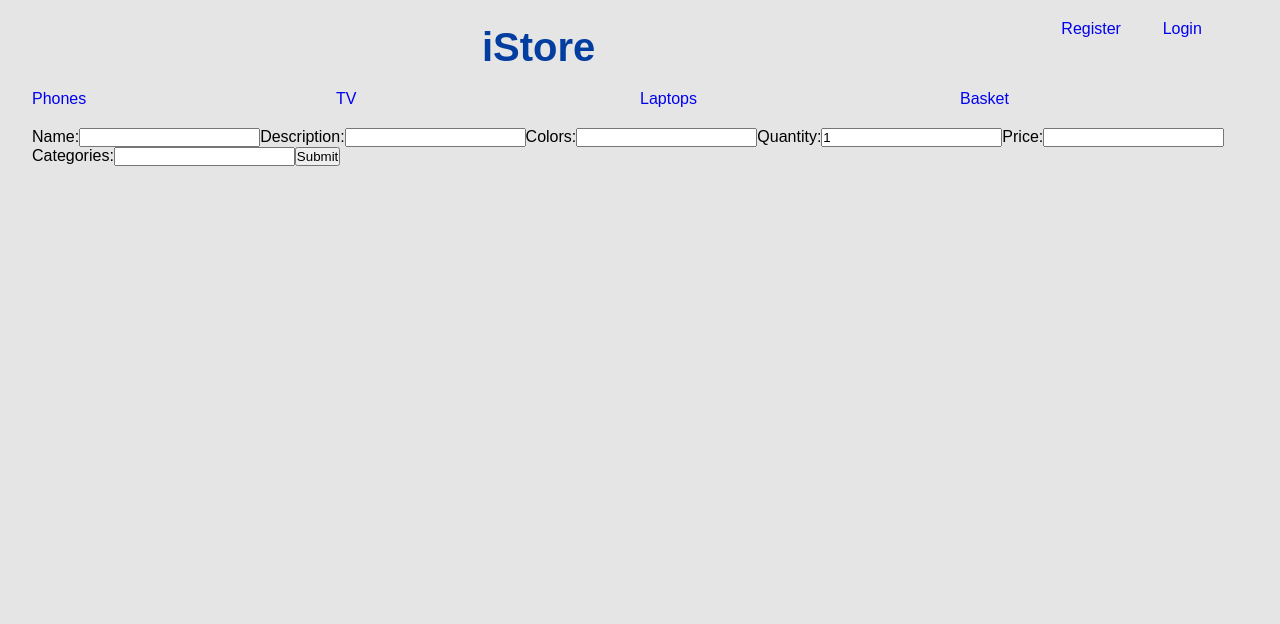
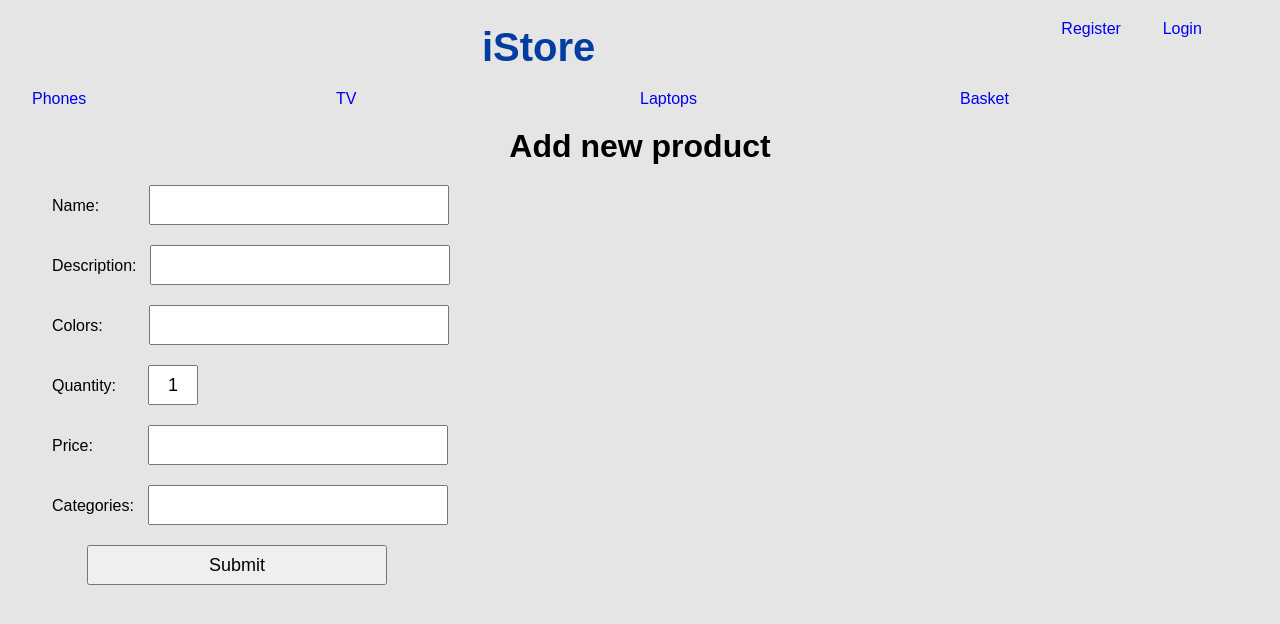
Before and after one commit to ValGeorgiev/iStore, a React (Create React App) app: page /admin/product in a window 1280 px wide. Shown: the top 624 px of the page. Built offline with nearby package versions, Linux system fonts and the light colour scheme.

Commit message:
Add product form styling and fix functionality

```diff
--- a/app/routes/product.js
+++ b/app/routes/product.js
@@ -47,6 +47,7 @@
 			name: req.body.name,
 			description: req.body.description,
 			color: req.body.color,
+			category: req.body.category,
 			quantity: req.body.quantity,
 			price: req.body.price
 		}
--- a/src/components/Auth.js
+++ b/src/components/Auth.js
@@ -73,10 +73,8 @@
                 ajax.post('http://localhost:3001/user/profile-data', { userId: userId })
                     .end((error, data) => {
                         if (!!error) {
-                            console.log(this.isAdmin);
                             this.isAdmin = false;
                             this.isAuthenticated = false;
-                            console.log(this.isAdmin);
                             callback({
                                 user: {},
                                 isAdmin: this.isAdmin,
--- a/src/components/Product.js
+++ b/src/components/Product.js
@@ -5,6 +5,7 @@
 import defaultImage from '../../public/img/default_product.jpg';
 import '../css/product.css';
 
+import Auth from './Auth';
 import AddProduct from './AddProduct';
 
 class Product extends Component {
@@ -24,11 +25,13 @@
 
 	componentWillReceiveProps(nextProps) {
 		this.getProduct(nextProps.routeParams.id);
+		console.log(Auth.isAdmin);
     }
 
 	componentWillMount() {
 		if (!!this.state.product ) {
 			this.getProduct(this.props.routeParams.id);
+			console.log(Auth.isAdmin);
         }
 	}
 
--- a/src/components/ProductForm.js
+++ b/src/components/ProductForm.js
@@ -2,7 +2,7 @@
 import ajax from 'superagent';
 
 import SERVER_URL from '../config';
-
+import '../css/productform.css';
 
 class ProductForm extends Component {
 	constructor(props) {
@@ -75,7 +75,7 @@
 
 	addProduct() {
 		let {name, description, colors, quantity, price, categories} = this.state;
-
+		console.log(categories);
 		ajax.post(SERVER_URL + '/product/add')
 			.send({
 				name: name,
@@ -99,32 +99,33 @@
 	    return (
 			<div className="row product-form-wrapper">
 				<div className="col-xs-12">
+					<h1>Add new product</h1>
 			  		<form onSubmit={this.handleSubmit}>
 			  			<label>
 							Name:
-							<input type="text" value={this.state.name} onChange={this.handleNameChange} />
+							<input type="text" className="addproduct-name" value={this.state.name} onChange={this.handleNameChange} />
 						</label>
 						<label>
 							Description:
-							<input type="text" value={this.state.description} onChange={this.handleDescriptionChange} />
+							<input type="text" className="addproduct-description" value={this.state.description} onChange={this.handleDescriptionChange} />
 						</label>
 						<label>
 							Colors:
-							<input type="text" value={this.state.colors} onChange={this.handleColorsChange} />
+							<input type="text" className="addproduct-colors" value={this.state.colors} onChange={this.handleColorsChange} />
 						</label>
 						<label>
 							Quantity:
-							<input type="text" value={this.state.quantity} onChange={this.handleQuantityChange} />
+							<input type="text" className="addproduct-quantity" value={this.state.quantity} onChange={this.handleQuantityChange} />
 						</label>
 						<label>
 							Price:
-							<input type="text" value={this.state.price} onChange={this.handlePriceChange} />
+							<input type="text" className="addproduct-price" value={this.state.price} onChange={this.handlePriceChange} />
 						</label>
 						<label>
 							Categories:
-							<input type="text" value={this.state.categories} onChange={this.handleCategoriesChange} />
+							<input type="text" className="addproduct-categories" value={this.state.categories} onChange={this.handleCategoriesChange} />
 						</label>
-						<input type="submit" value="Submit" />
+						<input className="submit-btn" type="submit" value="Submit" />
 			  		</form>
 				</div>
 			</div>
--- /dev/null
+++ b/src/css/productform.css
@@ -0,0 +1,46 @@
+.product-form-wrapper form {
+	width: 500px;
+}
+
+.product-form-wrapper h1 {
+	text-align: center;
+}
+
+.product-form-wrapper form label {
+	display: block;
+	margin: 20px;
+}
+.product-form-wrapper form input {
+	height: 40px;
+	width: 300px;
+	font-size: 18px;
+	padding: 5px;
+}
+
+input.addproduct-name {
+    margin-left: 50px;
+}
+
+input.addproduct-description {
+    margin-left: 14px;
+}
+
+input.addproduct-colors {
+    margin-left: 46px;
+}
+
+.product-form-wrapper input.addproduct-quantity {
+    margin-left: 32px;
+    width: 50px;
+    text-align: center;
+}
+input.addproduct-price {
+    margin-left: 55px;
+}
+input.addproduct-categories {
+    margin-left: 14px;
+}
+
+.product-form-wrapper .submit-btn {
+	margin-left: 55px;
+}
```
